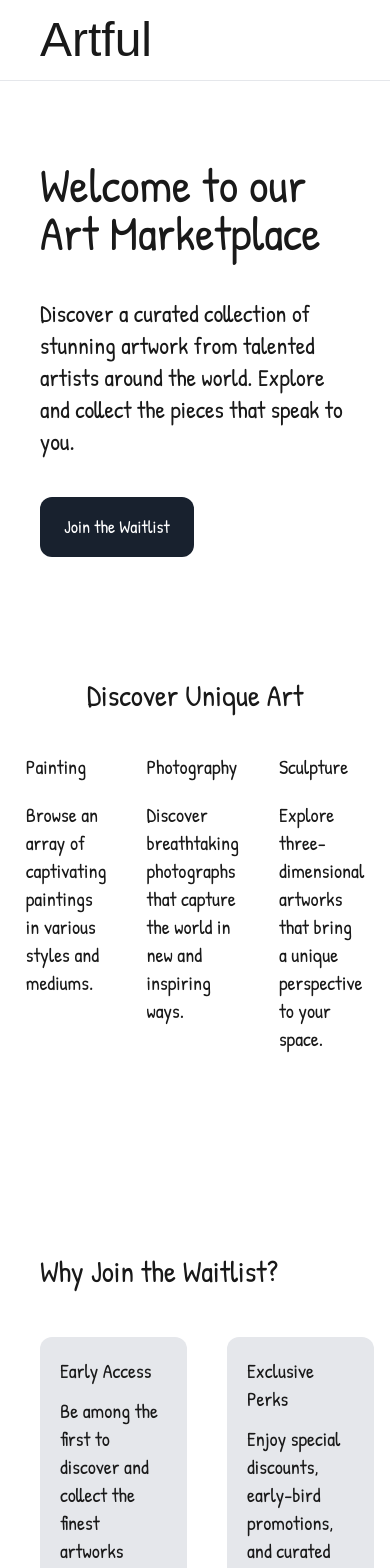
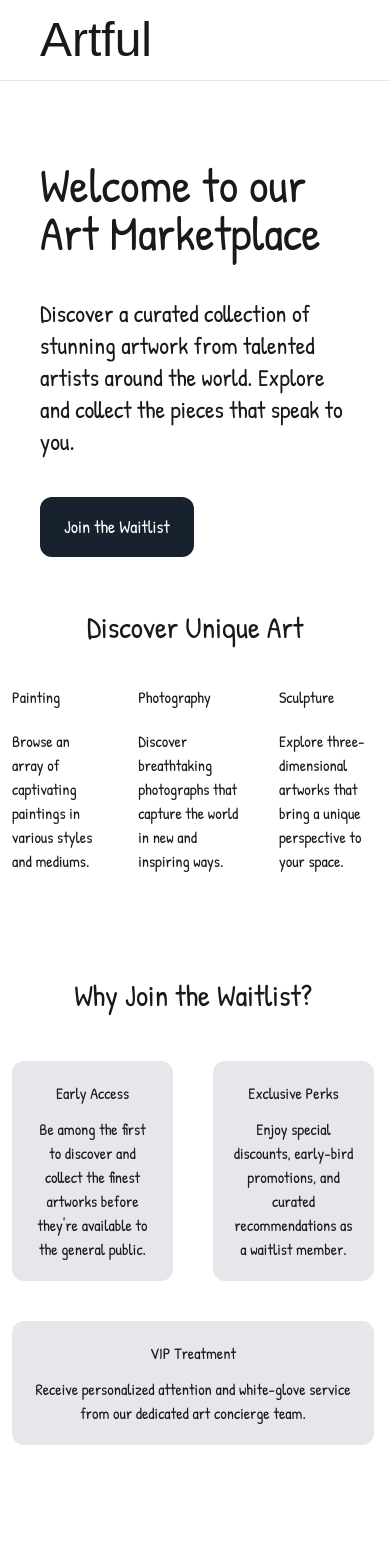
Before and after one commit to Goketech/Artful-web, a Next.js app: page / in a window 390 px wide. Shown: the top 1568 px of the page. Built offline with nearby package versions, Linux system fonts and the light colour scheme; a web font is replaced by a local one.

Commit message:
update mobile

```diff
--- a/components/Discover.tsx
+++ b/components/Discover.tsx
@@ -1,18 +1,18 @@
 
 const Discover = () => {
   return (
-    <div className="flex flex-col justify-center items-center p-20 font-patrick max-w-7xl 2xl:mx-auto 2xl:px-8">
+    <div className="flex flex-col justify-center items-center p-3 md:p-20 font-patrick max-w-7xl 2xl:mx-auto 2xl:px-8">
         <h2 className="text-3xl">Discover Unique Art</h2>
         <div className="flex gap-10 mt-10">
-            <div className="max-w-64 text-xl">
+            <div className="max-w-64 text-base md:text-xl">
                 <p className="mb-5">Painting</p>
                 <span className="mt-10">Browse an array of captivating paintings in various styles and mediums.</span>
             </div>
-            <div className="max-w-64 text-xl">
+            <div className="max-w-64 text-base md:text-xl">
                 <p className="mb-5">Photography</p>
                 <span>Discover breathtaking photographs that capture the world in new and inspiring ways.</span>
             </div>
-            <div className="max-w-64 text-xl">
+            <div className="max-w-64 text-base md:text-xl">
                 <p className="mb-5">Sculpture</p>
                 <span>Explore three-dimensional artworks that bring a unique perspective to your space.</span>
             </div>
--- a/components/Future.tsx
+++ b/components/Future.tsx
@@ -9,7 +9,7 @@ const Future = () => {
             </div>
             <div className="font-patrick p-20">
                 <h2 className="text-3xl mb-12">The Art Marketplace of the Future</h2>
-                <div className="flex flex-col gap-10 md:gap-20  text-xl">
+                <div className="flex flex-col gap-10 md:gap-20  text-base md:text-xl">
                     <div className="flex gap-10 md:gap-20">
                         <div className="relative">
                             <div className="hidden md:block line-connector-right"></div>
--- a/components/Join.tsx
+++ b/components/Join.tsx
@@ -5,7 +5,7 @@ const Join = () => {
         <div className="flex justify-between font-patrick max-w-7xl 2xl:mx-auto 2xl:px-8">
             <div className="p-10 pr-4">
                 <h2 className="text-3xl mb-12">Join the Waitlist</h2>
-                <div className="grid grid-cols-2 text-xl gap-10">
+                <div className="grid grid-cols-2 text-base md:text-xl gap-10">
                     <div className="flex gap-4">
                         <div className="px-2 py-1 md:px-5 md:py-2 border-2 border-gray-600 self-start bg-gray-200 rounded">1</div>
                         <div>
--- a/components/What.tsx
+++ b/components/What.tsx
@@ -4,7 +4,7 @@ const What = () => {
   return (
     <div className="mt-20 p-10 md:p-20 font-patrick max-w-7xl 2xl:mx-auto 2xl:px-8">
         <h2 className="text-3xl mb-8 md:mb-12">What You&apos;ll Get</h2>
-        <div className="flex gap-10 md:gap-20 text-xl">
+        <div className="flex gap-10 md:gap-20 text-base md:text-xl">
             <div className="max-w-64">
                 <Image src="/calendar.svg" alt="calendar" width={80} height={60} className="w-10 md:w-20 h-auto" />
                 <p className="mt-5 mb-3">Early Access</p>
--- a/components/Why.jsx
+++ b/components/Why.jsx
@@ -3,9 +3,9 @@ import Image from 'next/image';
 const Why = () => {
   return (
     <div className="flex justify-between mt-20 font-patrick max-w-7xl 2xl:mx-auto 2xl:px-8">
-      <div className='p-10 pr-4'>
+      <div className='p-3 md:p-10 text-center md:text-left pr-4'>
         <h2 className='text-3xl mb-12'>Why Join the Waitlist?</h2>
-        <div className='grid grid-cols-2 text-xl gap-10'>
+        <div className='grid grid-cols-2 text-base md:text-xl gap-10'>
           <div className='bg-gray-200 max-w-64 p-5 rounded-xl'>
             <p className="mb-3">Early Access</p>
             <span>
```
